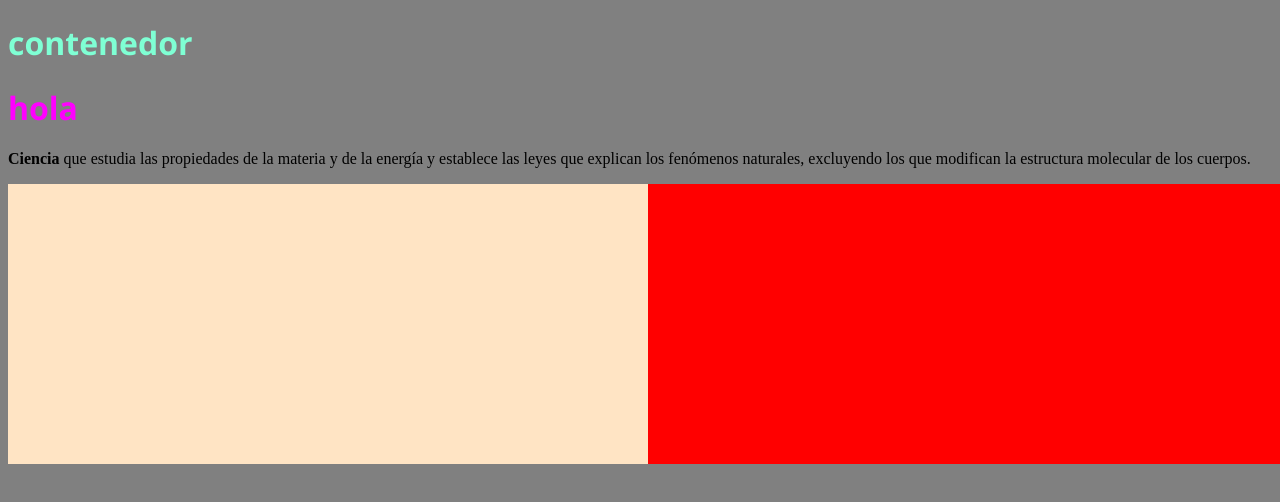
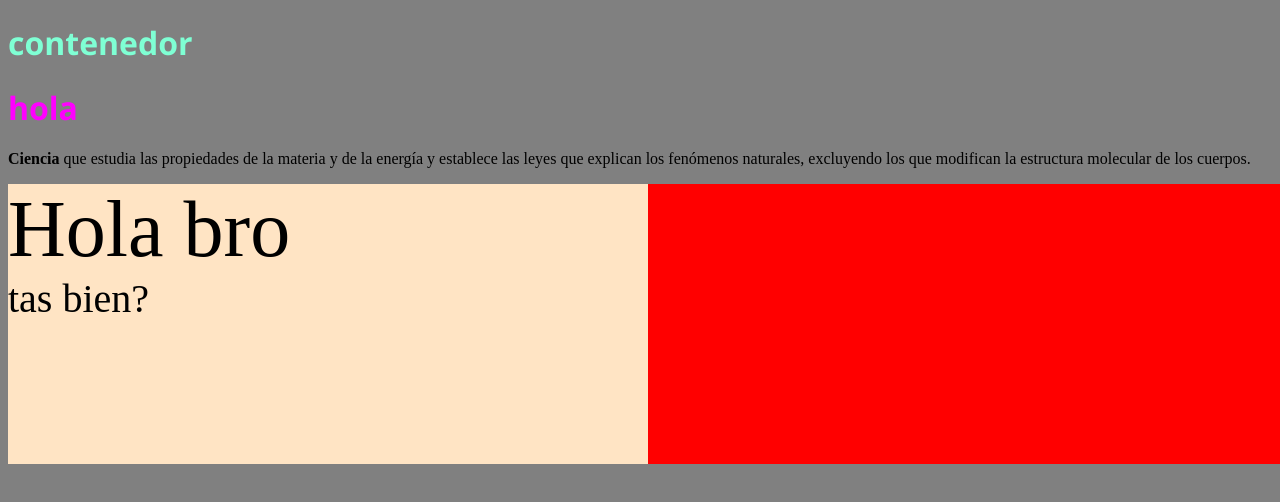
Before and after one commit to Sauce2002/clasesHtml2, a plain HTML site: page contenedores.html in a window 1280 px wide. Drawn offline with Linux system fonts and the light colour scheme.

Commit message:
clase2.1

```diff
--- a/contenedores.html
+++ b/contenedores.html
@@ -17,7 +17,9 @@
         <div id="cabecera">
             <!-- contenedor hijo  1 -->
             <div id="contTexto">
-
+                <span id= "tituloCabecera">Hola bro</span>
+                <br>
+                <span id="subtitulo">tas bien?</span>
             </div>
             <!-- contenedor hijo 2 -->
             <div id="contImagen">
--- a/estilo.css
+++ b/estilo.css
@@ -30,8 +30,18 @@ h1{
     width: 50%;
     height: 100%;
     float: right;
+    text-align: center;
+
 }
 
 body {
     background-color: grey;
 }
+#subtitulo{
+    font-size: 2.5rem;
+
+}
+#tituloCabecera{
+    font-size: 5rem;
+
+}
```
